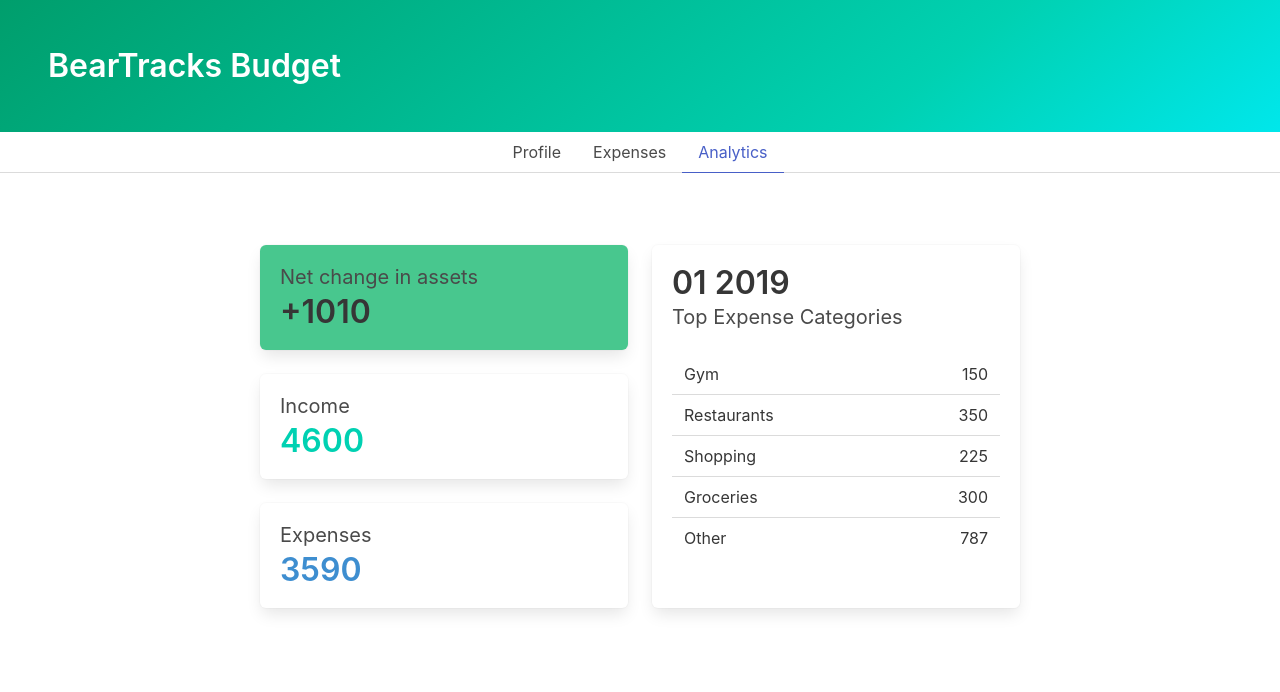
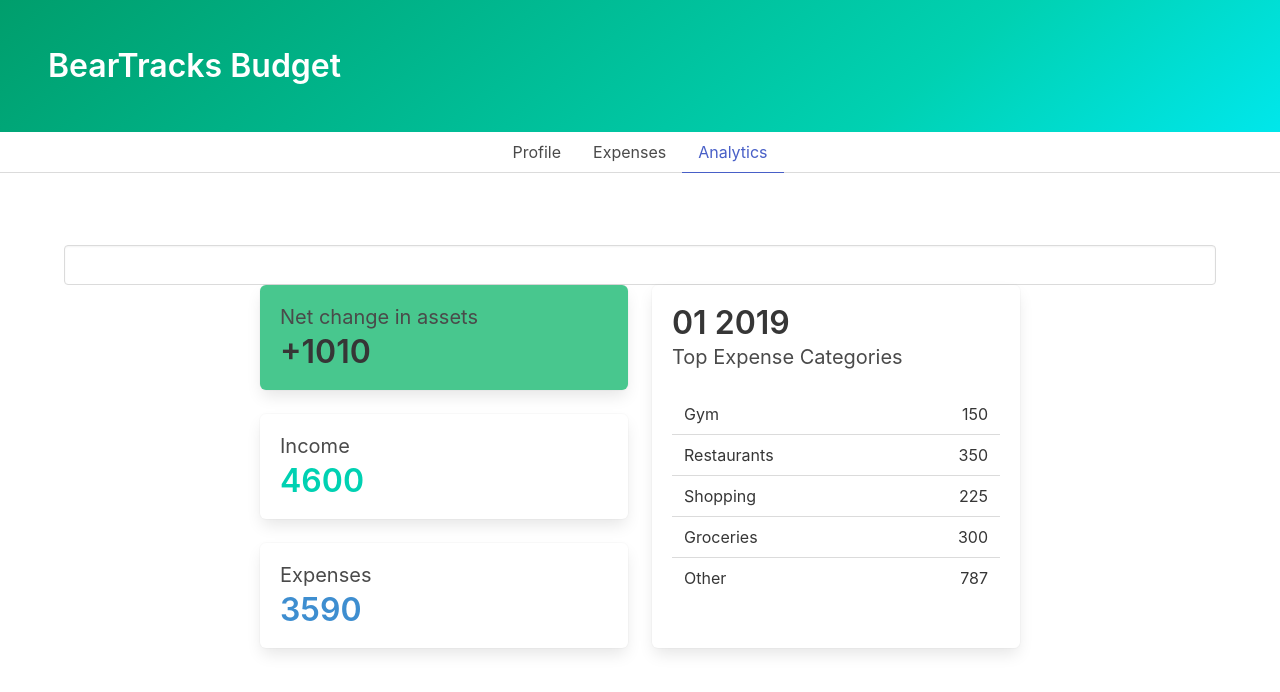
Before and after one commit to dsilberger/budget-hackathon, a React app: page / in a window 1280 px wide. Both pictures are taken after a click on the item "Analytics". Shown: the top 692 px of the page. Built offline with nearby package versions, Linux system fonts and the light colour scheme; no server answers; the HTML template or start-up script is replaced by a standard one.

Commit message:
add features

```diff
--- a/client/src/components/analytics/AnalyticsContainer.jsx
+++ b/client/src/components/analytics/AnalyticsContainer.jsx
@@ -11,6 +11,8 @@ const AnalyticsContainer = () => {
   const [monthState, setMonth] = useState("");
   const [yearState, setYear] = useState("");
 
+  const [ind, setInd] = useState(0);
+
   useEffect(() => {
     api.Analytics.getSummary()
       .then(data => {
@@ -18,7 +20,7 @@ const AnalyticsContainer = () => {
         return data;
       })
       .then(data => {
-        let monthStr = Object.keys(data).sort()[0];
+        let monthStr = Object.keys(data).sort()[ind];
         let [year, month] = monthStr.split("-");
         return { ...data[monthStr], month, year };
       })
@@ -30,9 +32,13 @@ const AnalyticsContainer = () => {
         setMonth(month);
         setYear(year);
       });
-  }, []);
+  }, [ind]);
 
   return (
+    <div>
+      <div className="container">
+        <input className="input" type="number" onChange={e => setInd(e.target.value)}></input>
+      </div>
       <div className="container">
         <div className="tile is-ancestor">
           <div className="tile is-2"></div>
@@ -61,6 +67,7 @@ const AnalyticsContainer = () => {
           <div className="tile is-2"></div>
         </div>
       </div>
+    </div>
   );
 };
 
```
Lines whose indentation alone changed are shown as unchanged.
